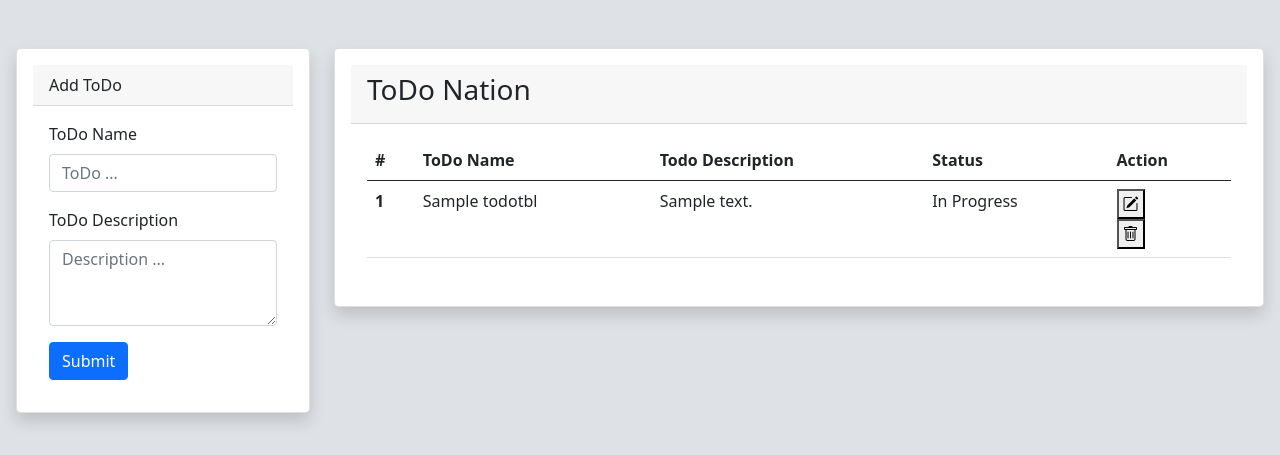
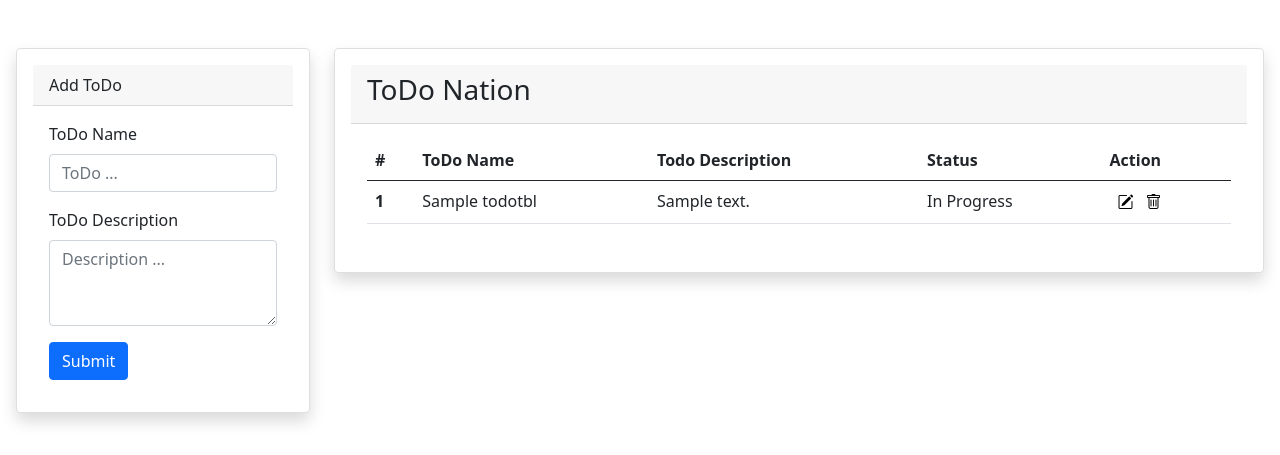
Before and after one commit to ashwinam/garbage-codes-season-01, a Django app: page /todo/ in a window 1280 px wide. Shown: the top 455 px of the page. Run offline with Django 4.2, Linux system fonts and the light colour scheme; tables that the repository leaves empty hold one stand-in row (values such as "Sample post").

Commit message:
designing bugs solved

```diff
--- a/DjangoToDo/todo/templates/base.html
+++ b/DjangoToDo/todo/templates/base.html
@@ -11,12 +11,14 @@
 
     <title>{% block doc_title %}Hello, world!{% endblock doc_title %}</title>
     <style>
+      {% block style %}
         body{
             background-color: #dee1e6;
         }
         .cursor-pointer {
             cursor: pointer;
         }
+        {% endblock style %}
     </style>
   </head>
   <body>
--- a/DjangoToDo/todo/templates/todo/todo.html
+++ b/DjangoToDo/todo/templates/todo/todo.html
@@ -1,6 +1,13 @@
 {% extends "base.html" %}
 
 {% block doc_title %}ToDo | Homepage{% endblock doc_title %}
+
+{% block style %}
+  .custom_btn_class{
+    border: none;
+    background-color: white;
+  }
+{% endblock style %}
 
 {% block content %}
 <div class="mx-3 mt-5">
@@ -28,7 +35,7 @@
                     {{ form.todo_description }}
                   </div>
                   <div class="col-12">
-                    <button class="btn btn-primary" type="submit">Submit</button>
+                    <button class="btn btn-primary" type="submit">{% if action == 'edit_todo' %} Update {% else %} Submit {% endif %}</button>
                   </div>
                 </div>
           </form>
@@ -61,22 +68,28 @@
                         <td>{{ object.todo_description }}</td>
                         <td>{{ object.status }}</td>
                         <td>
+                          <div class="d-flex">
+                          <div class="px-1">
                           <form action="{% url 'todos' %}" method="post">
                             {% csrf_token %}
                             <input type="hidden" name="action" value="fetch_todo">
                             <input type="hidden" name="todo_id" value="{{ object.todo_id }}">
-                            <button type="submit" class="px-1 cursor-pointer">
+                            <button type="submit" class="px-1 cursor-pointer custom_btn_class">
                                 <i class="bi bi-pencil-square"></i>
                             </button>
                           </form>
+                        </div>
+                          <div class="">
                           <form action="{% url 'todos' %}" method="post">
                             {% csrf_token %}
                             <input type="hidden" name="action" value="delete_todo">
                             <input type="hidden" name="todo_id" value="{{ object.todo_id }}">
-                              <button type="submit" class="px-1 cursor-pointer">
+                              <button type="submit" class="px-1 cursor-pointer custom_btn_class">
                                 <i class="bi bi-trash"></i>
                             </button>
                         </form>
+                        </div>
+                      </div>
                         </td>
                       </tr>
                       {% endfor %}
```
